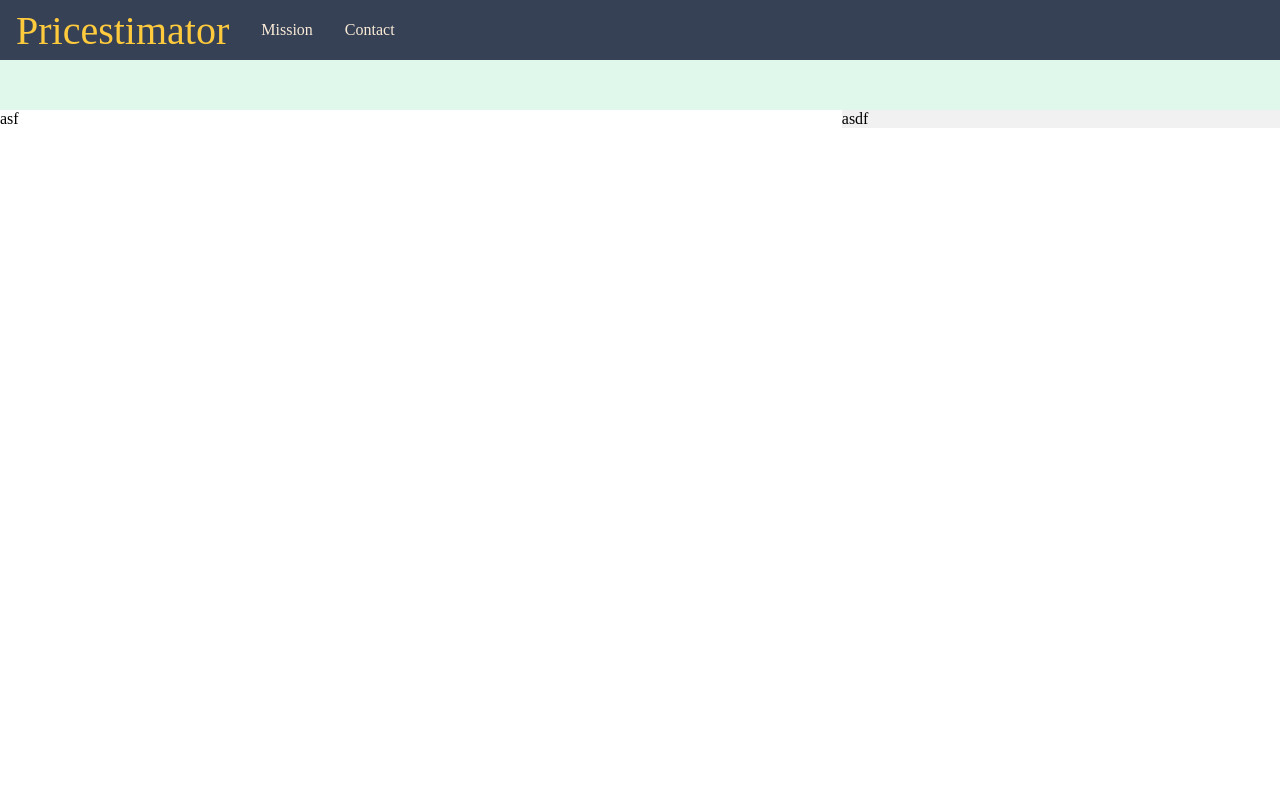
After one commit to barrezuetai/CostEstimator, a Django app: template estimator/templates/estimator/base.html in a window 1280 px wide. The commit adds this page. Run offline with Django 3.2, Linux system fonts and the light colour scheme; the template is opened without the code that fills it, so the values that code supplies are empty; parts of the project's set-up code (start-up, migrations or seed data) failed here and were passed over.

Commit message:
adding to layout

```diff
--- a/estimator/static/estimator/site.css
+++ b/estimator/static/estimator/site.css
@@ -6,8 +6,10 @@ body {
 }
 
 nav {
+    display: flex;
     height: 60px;
     background-color: #364156;
+    align-items: center;
 }
 
 .nav2 {
@@ -29,3 +31,19 @@ main {
     flex-grow: 1;
     background-color: rgb(241, 241, 241);
 }
+
+nav a {
+    color: antiquewhite;
+    text-decoration: none;
+    padding: 0 1rem;
+    vertical-align: middle;
+    margin: auto 0;
+}
+nav a:first-child {
+    font-size: 2.5rem;
+    font-weight: 500;
+}
+
+nav a:visited {
+    color: #ffcb3d
+}
--- /dev/null
+++ b/estimator/templates/estimator/base.html
@@ -0,0 +1,21 @@
+{% load static %}
+<link rel="stylesheet" href="{% static 'estimator/site.css' %}">
+<!DOCTYPE html>
+<html>
+    <head>
+        <meta charset="utf-8" />
+        <title>{% if title %} {{ title }} {% else %} Home {% endif %}</title>
+    </head>
+    <body>
+        <nav>
+            <a href="">Pricestimator</a>
+            <a href="https://facebook.com">Mission</a>
+            <a href="https://facebook.com">Contact</a>
+        </nav>
+        <div class="nav2"></div>
+        <main>
+            <div class="left">asf</div>
+            <div class="right">asdf</div>
+        </main>
+    </body>
+</html>
```
